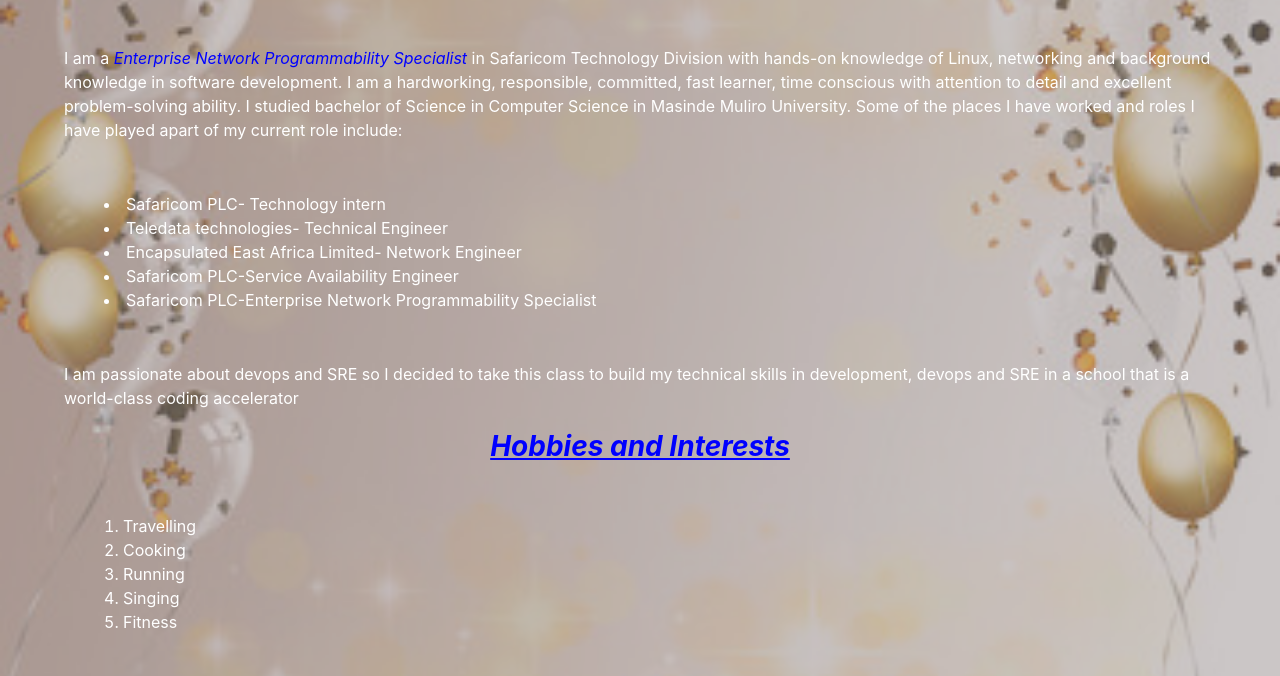
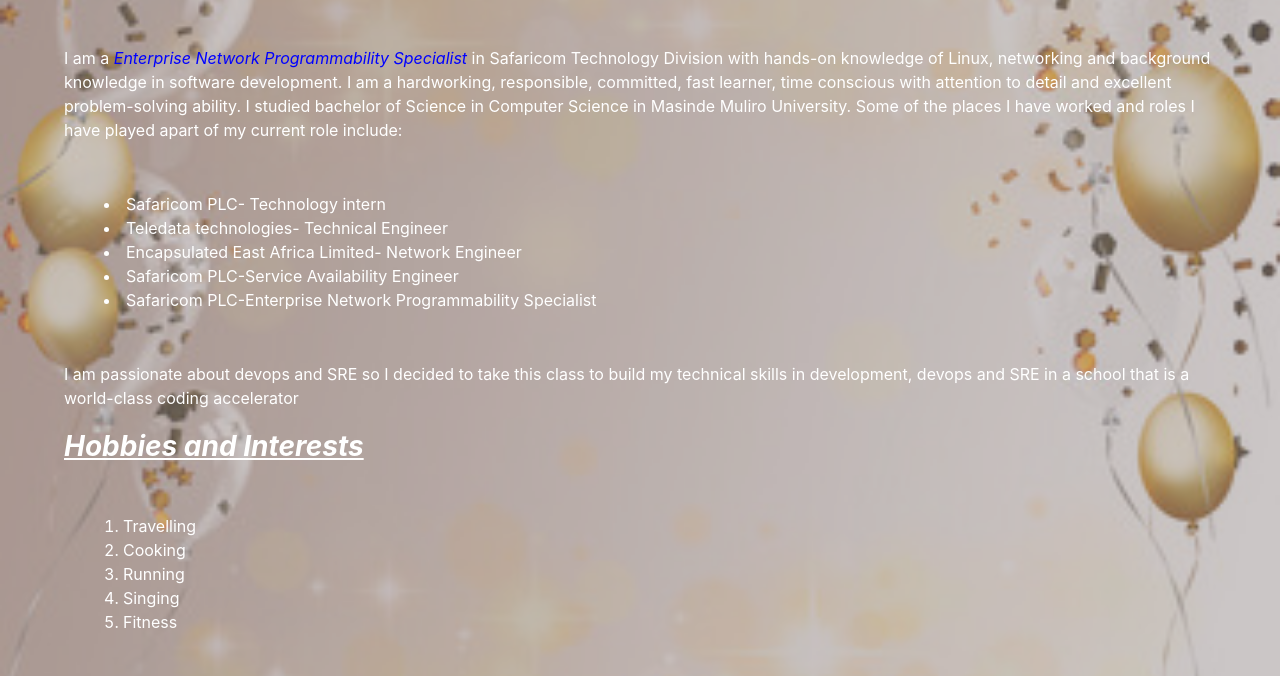
Before and after one commit to Dgichaba/Birthday_Project, a plain HTML site: page Aboutme.html in a window 1280 px wide. Shown: the part 124-800 px from the top of the page. Drawn offline with nearby package versions, Linux system fonts and the light colour scheme.

Commit message:
Clean up files

```diff
--- a/Aboutme.html
+++ b/Aboutme.html
@@ -32,7 +32,7 @@
                 </ul>
                 </p>
                 <p>I am passionate about devops and SRE so I decided to take this class to build my technical skills in development, devops and SRE in a school that is a world-class coding accelerator </p>
-                <h3><Span class="important"><strong><em><u>Hobbies and Interests</em></strong></h3></u></Span>
+                <h3><strong><em><u>Hobbies and Interests</em></strong></h3></u>
                 <ol>
                     <li>Travelling</li>
                     <li>Cooking</li>
--- a/style.css
+++ b/style.css
@@ -1,12 +1,5 @@
-/*{
-    margin: 0;
-    padding: 0;
-    box-sizing: border-box;
-    text-decoration: none;
-    background-color:rgb(198, 211, 211)
-}*/
+
 .cont{
-    /* height:100vh; */
     width: 100%;
     background-image:url(images/bg-image.jpg);
     background-position: center;
@@ -90,6 +83,9 @@ nav ul li a{
     text-align: center;
     color: white;
 }
+.content h3{
+    text-align: left;
+}
 .content p{
     margin-top: 50px;
     margin-bottom: 20px;
```
